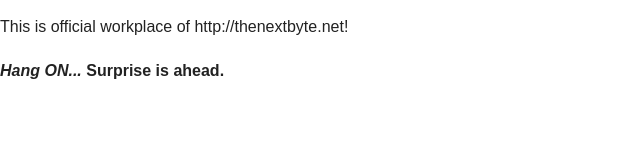
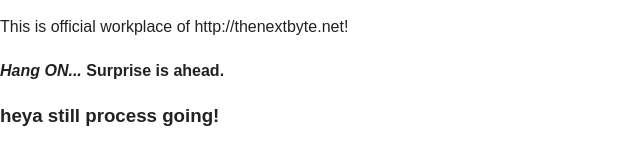
Before and after one commit to nikhiljain08/thenextbyte, a plain HTML site: page index.html in a window 1280 px wide. Shown: the whole page, without its empty margins (0-640 px from the left). Drawn offline with nearby package versions, Linux system fonts and the light colour scheme.

Commit message:
a new para added

```diff
--- a/index.html
+++ b/index.html
@@ -25,6 +25,8 @@
         <p>This is official workplace of http://thenextbyte.net!</p>
         <h4><i>Hang ON... </i>Surprise is ahead.</h4>
 
+        <h3>heya still process going!</h3>
+
         <script src="//ajax.googleapis.com/ajax/libs/jquery/1.10.2/jquery.min.js"></script>
         <script>window.jQuery || document.write('<script src="js/vendor/jquery-1.10.2.min.js"><\/script>')</script>
         <script src="js/plugins.js"></script>
```
